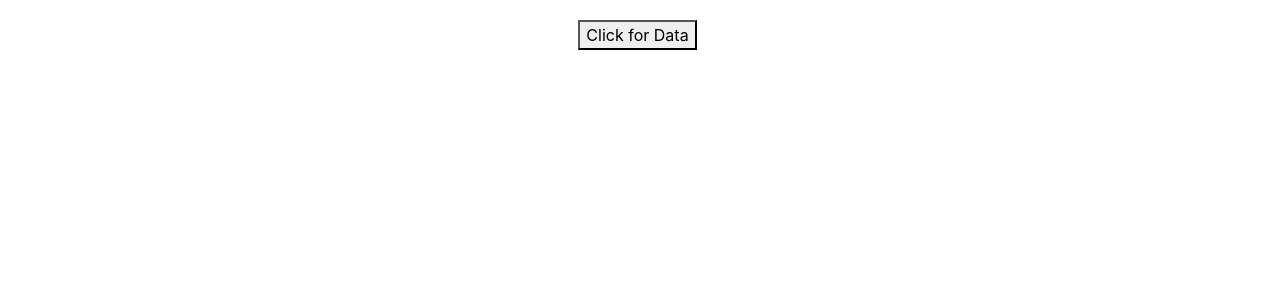
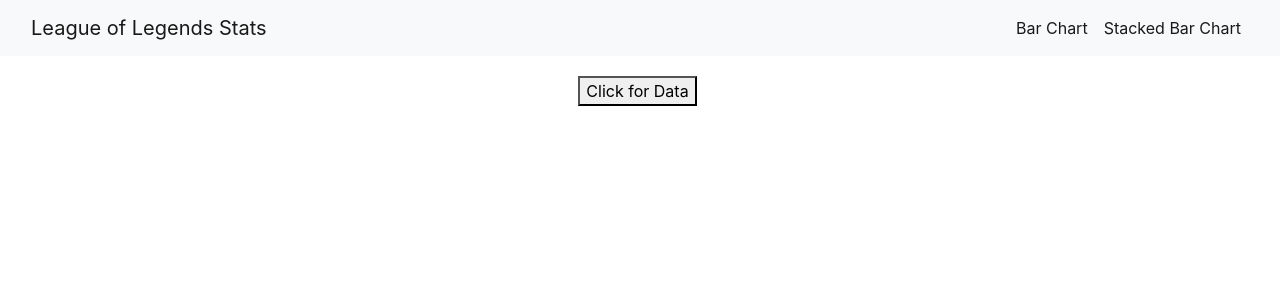
Before and after one commit to jlama94/lol-stats-UI, an Angular app: page /stats in a window 1280 px wide. Shown: the top 300 px of the page. Built offline with nearby package versions, Linux system fonts and the light colour scheme; what ng2-charts would draw is missing.

Commit message:
added menuBar component

```diff
--- a/src/app/app-routing.module.ts
+++ b/src/app/app-routing.module.ts
@@ -2,9 +2,11 @@
 import { Routes, RouterModule } from '@angular/router';
 
 import {HomeComponent} from "./home/home.component";
+import {StackedBarChartComponent} from './stacked-bar-chart/stacked-bar-chart.component';
 
 const routes: Routes = [
   {path: 'stats', component: HomeComponent},
+  {path: 'stacked-bar-chart', component: StackedBarChartComponent},
   {path: '', redirectTo: '/stats', pathMatch: 'full'}
 ];
 
--- a/src/app/app.component.html
+++ b/src/app/app.component.html
@@ -1 +1,3 @@
+<app-menu-bar></app-menu-bar>
+
 <router-outlet></router-outlet>
--- a/src/app/app.module.ts
+++ b/src/app/app.module.ts
@@ -10,6 +10,7 @@
 import { MatchesService } from './httpClient/services/matches.service';
 import { LeagueBarChartComponent } from './league-bar-chart/league-bar-chart.component';
 import { StackedBarChartComponent } from './stacked-bar-chart/stacked-bar-chart.component';
+import { MenuBarComponent } from './menu-bar/menu-bar.component';
 
 
 @NgModule({
@@ -17,7 +18,8 @@
     AppComponent,
     HomeComponent,
     LeagueBarChartComponent,
-    StackedBarChartComponent
+    StackedBarChartComponent,
+    MenuBarComponent
   ],
   imports: [
     BrowserModule,
--- /dev/null
+++ b/src/app/menu-bar/menu-bar.component.html
@@ -0,0 +1,14 @@
+<div class="navbar navbar-expand-lg navbar-light bg-light">
+  <div class="container-fluid">
+    <a class="navbar-brand" routerLink="/stats">League of Legends Stats</a>
+
+    <ul class="navbar-nav me-auto mb-2 mb-lg-0">
+      <li class="nav-item">
+        <a class="nav-link active" aria-current="page" routerLink="/stats">Bar Chart</a>
+      </li>
+      <li class="nav-item">
+        <a class="nav-link active" routerLink="/stacked-bar-chart">Stacked Bar Chart</a>
+      </li>
+    </ul>
+  </div>
+</div>
--- /dev/null
+++ b/src/app/menu-bar/menu-bar.component.ts
@@ -0,0 +1,15 @@
+import { Component, OnInit } from '@angular/core';
+
+@Component({
+  selector: 'app-menu-bar',
+  templateUrl: './menu-bar.component.html',
+  styleUrls: ['./menu-bar.component.css']
+})
+export class MenuBarComponent implements OnInit {
+
+  constructor() { }
+
+  ngOnInit(): void {
+  }
+
+}
```
Also changed, not shown: src/app/menu-bar/menu-bar.component.css (added), 1 other file (tests, documents, lock files or other folders).
